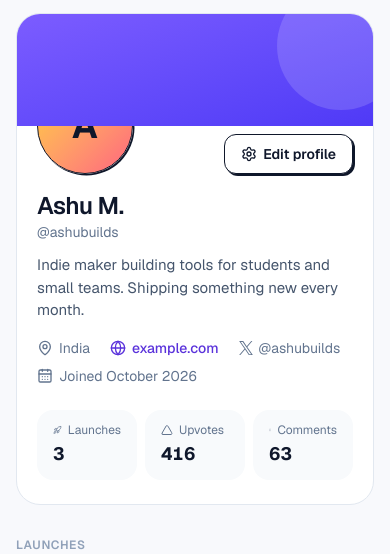
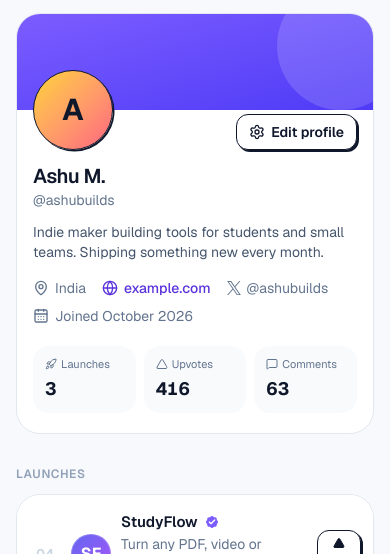
Before and after one commit to shubhranshu03/weeklaunch, a Next.js app: page /profile in a window 390 px wide. Shown: the part 139-693 px from the top of the page. Built offline with nearby package versions, Linux system fonts and the light colour scheme; no server answers.

Commit message:
Fix profile header layout on mobile
Co-Authored-By: Claude Opus 5.5 <noreply@anthropic.com>

```diff
--- a/src/app/profile/page.tsx
+++ b/src/app/profile/page.tsx
@@ -50,32 +50,32 @@ export default function ProfilePage() {
       </p>
 
       <section className="overflow-hidden rounded-3xl border border-slate-200 bg-white">
-        <div className="relative h-28 bg-gradient-to-br from-brand-500 to-indigo-600 sm:h-32">
+        <div className="relative h-24 bg-gradient-to-br from-brand-500 to-indigo-600 sm:h-32">
           <div className="pointer-events-none absolute -right-8 -top-8 size-32 rounded-full bg-white/15" />
         </div>
-        <div className="px-5 pb-6 sm:px-7">
-          <div className="-mt-12 flex flex-wrap items-end justify-between gap-3">
-            <span className="badge-pop flex size-24 items-center justify-center rounded-full bg-gradient-to-br from-amber-300 to-rose-400 text-4xl font-bold text-slate-900 ring-4 ring-white">
+        <div className="px-4 pb-5 sm:px-7 sm:pb-6">
+          <div className="relative -mt-10 flex items-end justify-between gap-3 sm:-mt-12">
+            <span className="badge-pop flex size-20 shrink-0 items-center justify-center rounded-full bg-gradient-to-br from-amber-300 to-rose-400 text-3xl font-bold text-slate-900 ring-4 ring-white sm:size-24 sm:text-4xl">
               {profile.name[0]}
             </span>
             <Link
               href="/settings"
-              className="btn-pop flex h-10 items-center gap-1.5 rounded-xl bg-white px-4 text-sm font-semibold text-slate-900"
+              className="btn-pop flex h-9 shrink-0 items-center gap-1.5 rounded-xl bg-white px-3 text-sm font-semibold text-slate-900 sm:h-10 sm:px-4"
             >
               <Settings className="size-4" />
               Edit profile
             </Link>
           </div>
 
-          <h1 className="mt-4 text-2xl font-semibold tracking-tight text-slate-900">
+          <h1 className="mt-3 text-xl sm:mt-4 sm:text-2xl font-semibold tracking-tight text-slate-900">
             {profile.name}
           </h1>
           <p className="text-sm text-slate-500">@{profile.handle}</p>
-          <p className="mt-3 max-w-xl text-[15px] text-slate-600">
+          <p className="mt-3 max-w-xl text-sm text-slate-600 sm:text-[15px]">
             {profile.bio}
           </p>
 
-          <ul className="mt-4 flex flex-wrap gap-x-5 gap-y-2 text-sm text-slate-500">
+          <ul className="mt-4 flex flex-wrap gap-x-4 gap-y-2 text-sm text-slate-500 sm:gap-x-5">
             <li className="flex items-center gap-1.5">
               <MapPin className="size-4" />
               {profile.location}
@@ -110,12 +110,12 @@ export default function ProfilePage() {
             </li>
           </ul>
 
-          <dl className="mt-6 grid grid-cols-3 gap-2">
+          <dl className="mt-5 grid grid-cols-3 gap-2 sm:mt-6">
             {stats.map((s) => (
-              <div key={s.label} className="rounded-2xl bg-slate-50 px-4 py-3">
-                <dt className="flex items-center gap-1.5 text-xs text-slate-500">
-                  <s.icon className="size-3" />
-                  {s.label}
+              <div key={s.label} className="min-w-0 rounded-2xl bg-slate-50 px-3 py-2.5 sm:px-4 sm:py-3">
+                <dt className="flex min-w-0 items-center gap-1 text-[11px] text-slate-500 sm:gap-1.5 sm:text-xs">
+                  <s.icon className="size-3 shrink-0" />
+                  <span className="truncate">{s.label}</span>
                 </dt>
                 <dd className="mt-0.5 text-lg font-bold tabular-nums text-slate-900">
                   {s.value}
```
